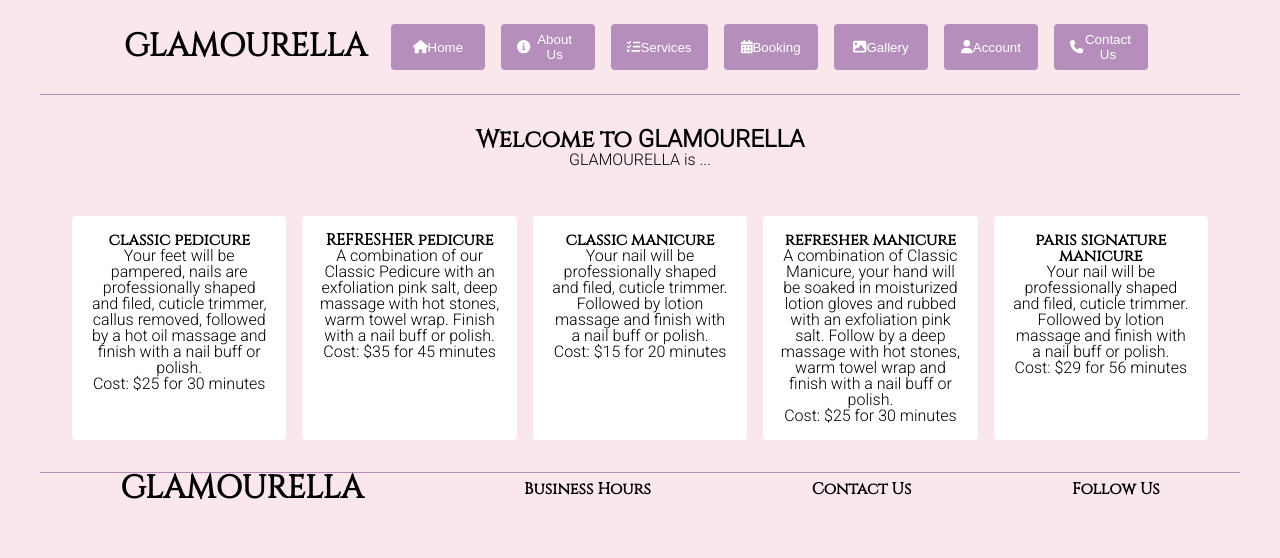
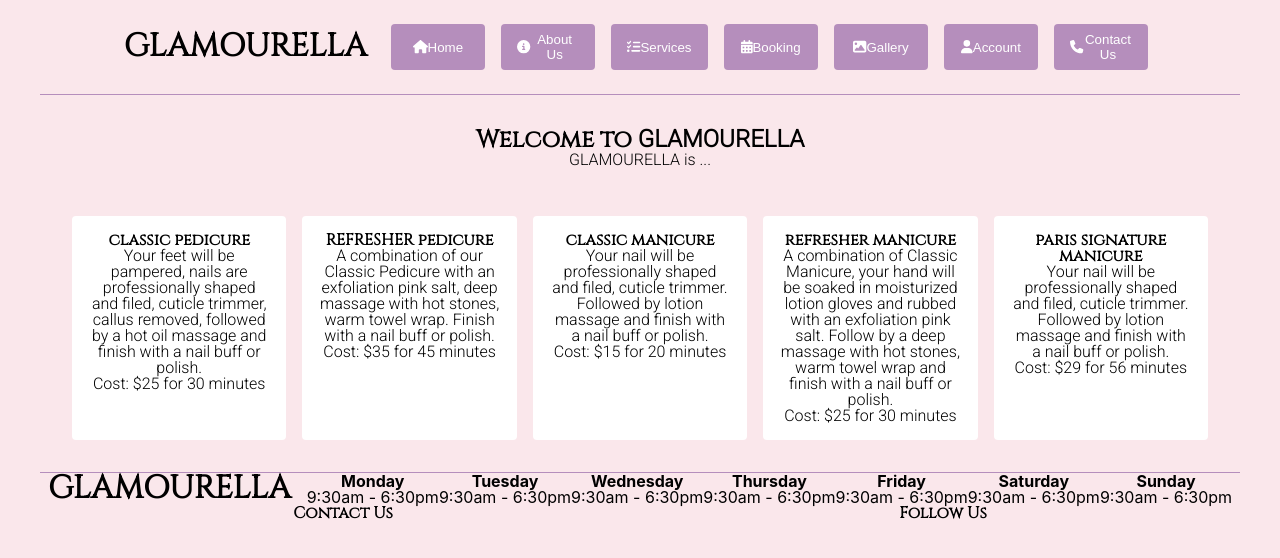
Before and after one commit to carlos-hereee/glamourella, a React (Create React App) app: page / in a window 1280 px wide. Shown: the top 558 px of the page. Built offline with nearby package versions, Linux system fonts and the light colour scheme; no server answers.

Commit message:
show bussiness hours

```diff
--- a/package.json
+++ b/package.json
@@ -20,6 +20,7 @@
     "react-google-recaptcha": "^2.1.0",
     "react-router-dom": "^6.4.2",
     "react-scripts": "5.0.1",
+    "shortid": "^2.2.16",
     "web-vitals": "^3.0.4",
     "yup": "^0.32.11"
   },
--- /dev/null
+++ b/src/component/molecules/BusinessHours.js
@@ -0,0 +1,48 @@
+import shortid from "shortid";
+
+const BusinessHours = () => {
+  const heading = [
+    "Monday",
+    "Tuesday",
+    "Wednesday",
+    "Thursday",
+    "Friday",
+    "Saturday",
+    "Sunday",
+  ];
+  const schedule = [
+    { open: "9:30am", close: "6:30pm", key: shortid.generate() },
+    { open: "9:30am", close: "6:30pm", key: shortid.generate() },
+    { open: "9:30am", close: "6:30pm", key: shortid.generate() },
+    { open: "9:30am", close: "6:30pm", key: shortid.generate() },
+    { open: "9:30am", close: "6:30pm", key: shortid.generate() },
+    { open: "9:30am", close: "6:30pm", key: shortid.generate() },
+    { open: "9:30am", close: "6:30pm", key: shortid.generate() },
+  ];
+  return (
+    <table>
+      <thead>
+        <tr>
+          {heading.map((h) => (
+            <th key={h}>{h}</th>
+          ))}
+        </tr>
+      </thead>
+      <tbody>
+        <tr>
+          {schedule.map((s) => (
+            <td key={s.key}>
+              {s.open} - {s.close}
+            </td>
+          ))}
+        </tr>
+      </tbody>
+    </table>
+  );
+};
+
+// Monday: Closed Tuesday: 9:30 am - 6:30 pm Wednesday: 9:30 am - 6:30 pm
+// Thursday: 9:30 am - 6:30 pm Friday: 9:30 am - 6:30 pm Saturday: 9:00 am -
+// 5:30 pm Sunday: Closed
+
+export default BusinessHours;
--- a/src/pages/Footer.js
+++ b/src/pages/Footer.js
@@ -1,12 +1,11 @@
 import Logo from "../component/atoms/Logo";
+import BusinessHours from "../component/molecules/BusinessHours";
 
 const Footer = () => {
   return (
     <footer>
       <Logo />
-      <div>
-        <h4>Business Hours</h4>
-      </div>
+      <BusinessHours />
       <div>
         <h4>Contact Us</h4>
       </div>
```
Also changed, not shown: 1 other file (tests, documents, lock files or other folders).
